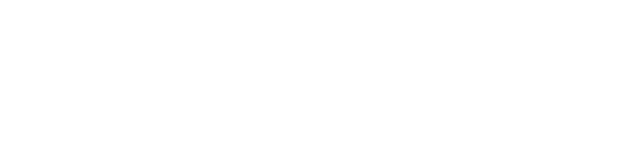
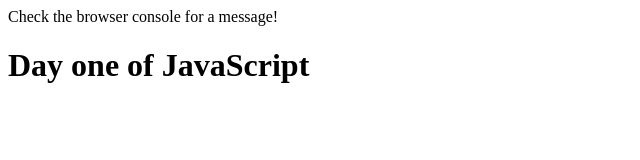
Before and after one commit to AnaIgnat24/40DaysOfJavaScript, a plain HTML site: page Day1/index.html in a window 1280 px wide. Shown: the whole page, without its empty margins (0-640 px from the left). Drawn offline with Linux system fonts and the light colour scheme.

Commit message:
Modifying index.html

```diff
--- a/Day1/index.html
+++ b/Day1/index.html
@@ -4,11 +4,11 @@
     <meta charset="UTF-8">
     <meta name="viewport" content="width=device-width, initial-scale=1.0">
     <title>Day 1 of JavaScript</title>
-    <script defer src="script.js"></script>
+    <script  src="script.js"></script>
 </head>
 <body>
     <div id="myid">
-
+     <h1>Day one of JavaScript</h1>
     </div>
 </body>
 </html>
```
